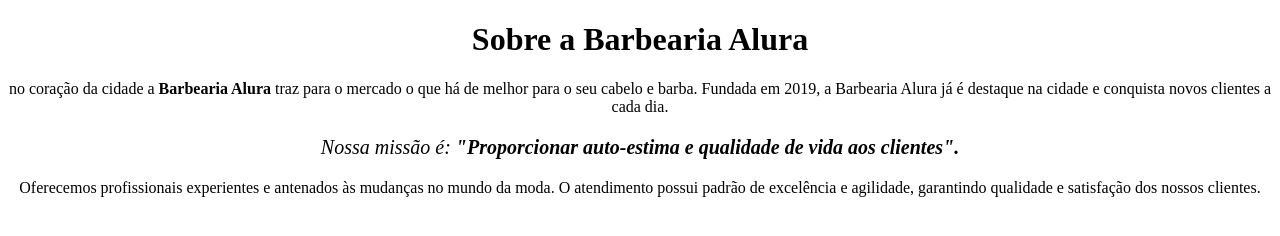
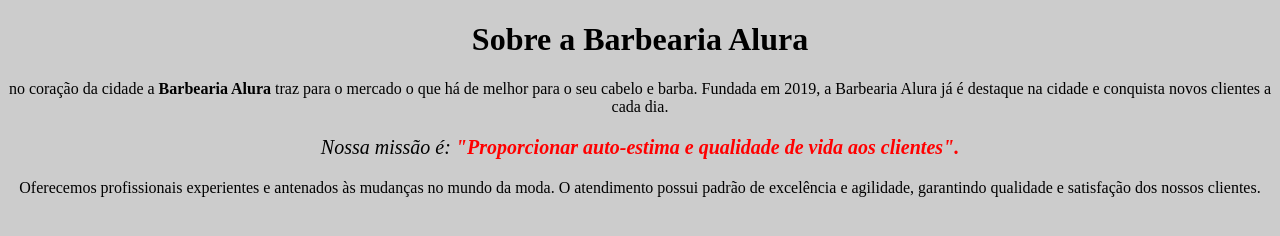
Before and after one commit to FelipeRoveroni/Alura_HTML-CSS, a plain HTML site: page index.html in a window 1280 px wide. Drawn offline with Linux system fonts and the light colour scheme.

Commit message:
style.css e index.html alterados

```diff
--- a/index.html
+++ b/index.html
@@ -5,14 +5,12 @@
     <meta http-equiv="X-UA-Compatible" content="IE=edge">
     <meta name="viewport" content="width=device-width, initial-scale=1.0">
     <title>Barbearia Alura</title>
+    <link rel="stylesheet" href="style.css">
     <style>
-        p {
-            text-align: center;
-        }
     </style>
 </head>
 <body>
-    <h1 style="text-align: center;">Sobre a Barbearia Alura</h1>
+    <h1 style="text-align: center; background-color: #cccccc;">Sobre a Barbearia Alura</h1>
 
     <p> no coração da cidade a <Strong> Barbearia Alura </Strong>traz para o mercado o que há de melhor para o seu cabelo e barba. Fundada em 2019, a Barbearia Alura já é destaque na cidade e conquista novos clientes a cada dia.</p>
 
--- /dev/null
+++ b/style.css
@@ -0,0 +1,11 @@
+body{
+    background-color: #cccccc;
+}
+
+p {
+    text-align: center;
+}
+
+em strong {
+    color: red;
+}
```
